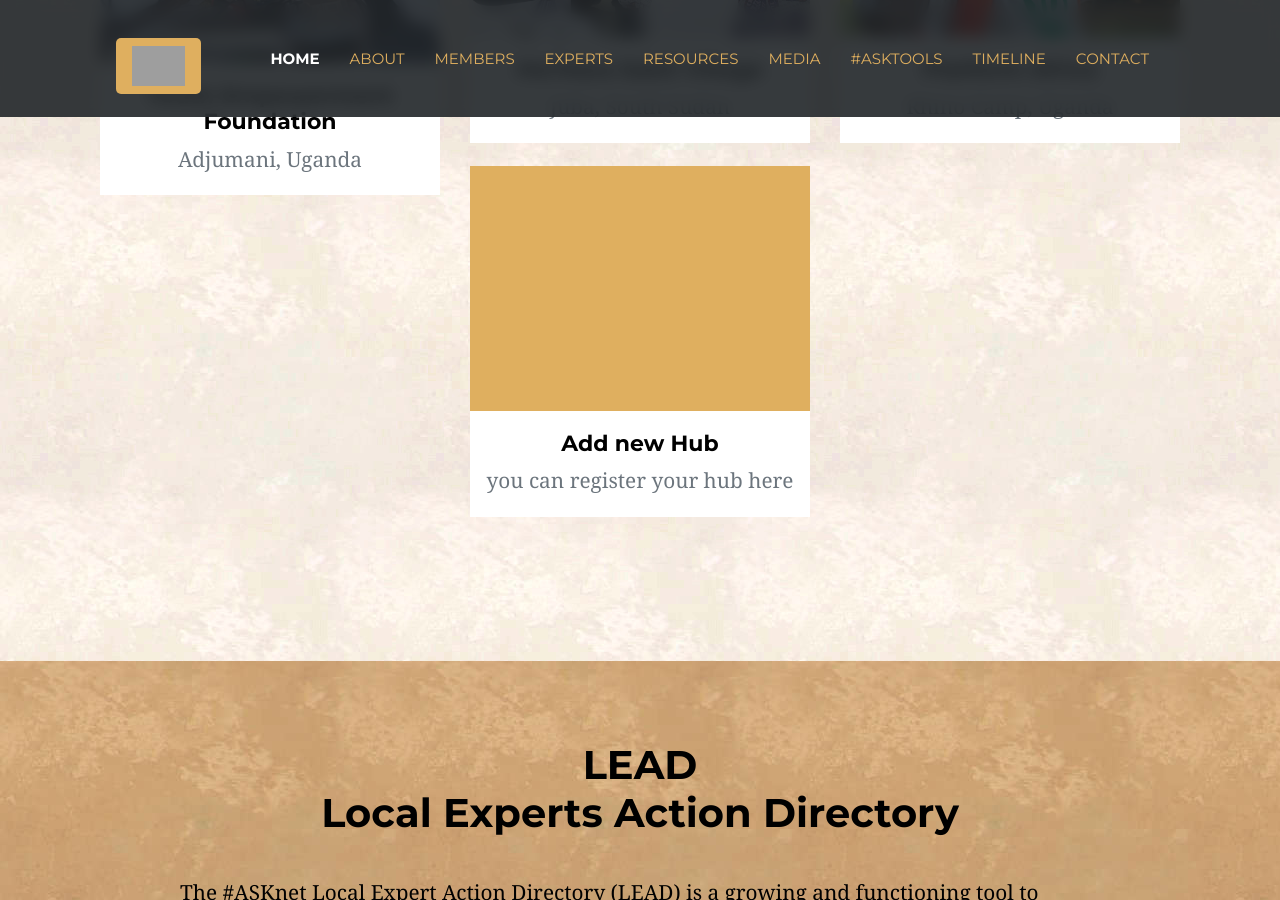
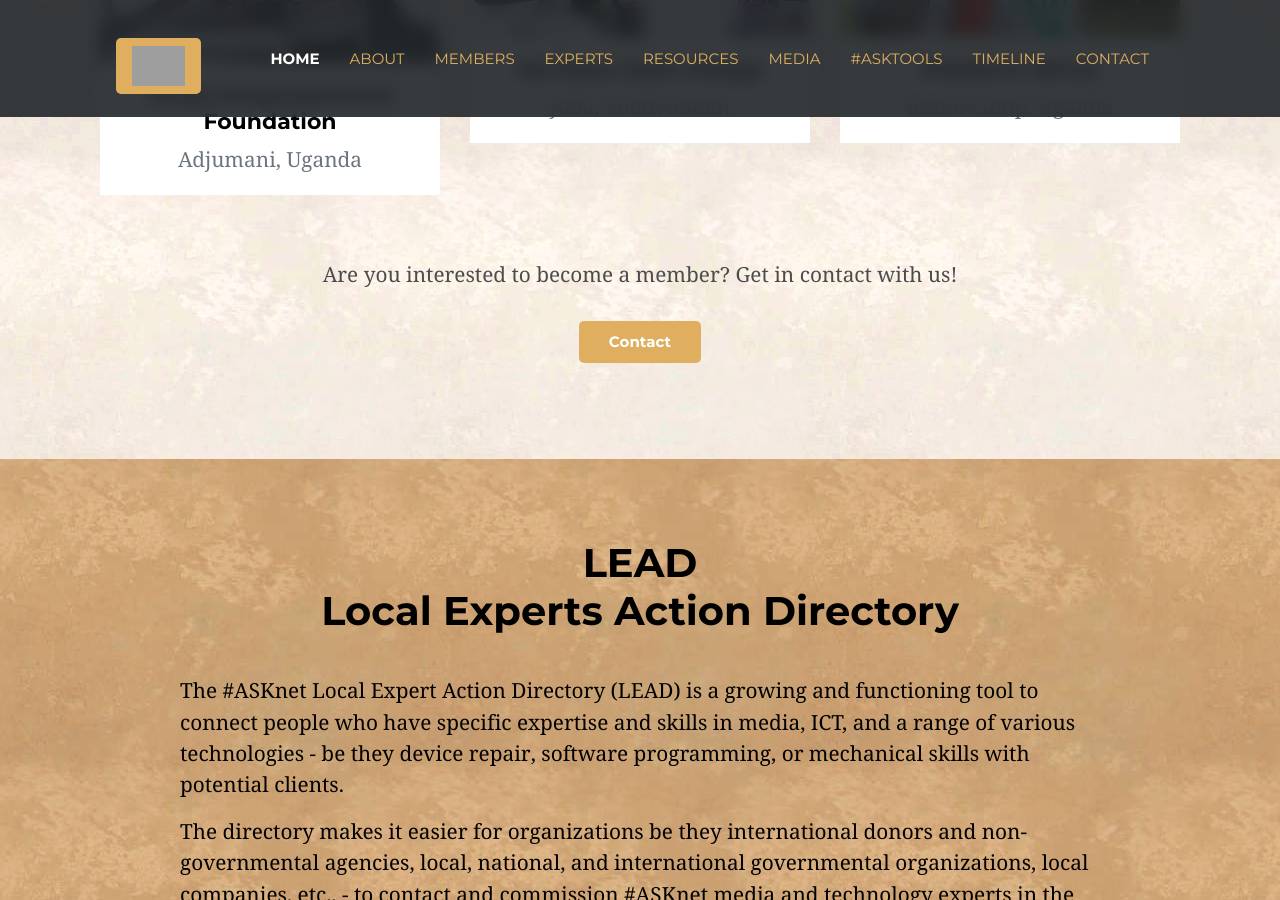
Before and after one commit to ASKnetCommunity/ASKnet.Community, a Jekyll site: the page built from index.html, in a window 1280 px wide and 900 px high, scrolled down 3413 px. Built offline with Jekyll 4.4.1, drawn with Linux system fonts in a browser that asks for light colours.

Commit message:
add link to contact form, remove "add hub" #173

```diff
--- a/_data/settings.yml
+++ b/_data/settings.yml
@@ -54,6 +54,14 @@ about:
 - {name: 'and creating communities with hands-on experience,', icon: 'fas fa-users' }
 - {name: 'while providing open access to skills and knowledge,', icon: 'fas fa-book-open' }
 - {name: 'that can impact a community using the available resources.', icon: 'fas fa-cogs' }
+
+
+#-------------------------------
+# Member Hubs Section
+
+hub-section-title: YOUTH LED HUBS
+hub-section-description: "#ASKnet is a capacity building and hub development program linking South Sudanese youth-led community hubs, be they in South Sudan or neighboring regions. \n \n The program started in 2015 with the creation of a community-based media training center, Juba’s Open Knowledge and Innovation Hub (jHUB) which aimed to provide an open forum to discuss, identify, and develop solutions for South Sudan’s post-conflict challenges. Conflict flared up again at the end of 2016 and the jHUB community was dispersed. The program has since evolved into a collection of smaller hubs and local initiatives in South Sudan and Uganda known as #ASKnet. \n \n This community continues to grow, move and intersect with other like-minded individuals and organizations at the grassroots and beyond creating opportunities for collaborations, training, and knowledge sharing. Meet the #ASKnet Hubs!"
+hub-section-contact: "Are you interested to become a member? Get in contact with us!"
 
 #-------------------------------
 # LEAD Section
@@ -159,13 +167,6 @@ services:
 
 
 #-------------------------------
-# Hubs Section
-
-hub-section-title: YOUTH LED HUBS
-hub-section-description: "#ASKnet is a capacity building and hub development program linking South Sudanese youth-led community hubs, be they in South Sudan or neighboring regions. \n \n The program started in 2015 with the creation of a community-based media training center, Juba’s Open Knowledge and Innovation Hub (jHUB) which aimed to provide an open forum to discuss, identify, and develop solutions for South Sudan’s post-conflict challenges. Conflict flared up again at the end of 2016 and the jHUB community was dispersed. The program has since evolved into a collection of smaller hubs and local initiatives in South Sudan and Uganda known as #ASKnet. \n \n This community continues to grow, move and intersect with other like-minded individuals and organizations at the grassroots and beyond creating opportunities for collaborations, training, and knowledge sharing. Meet the #ASKnet Hubs!"
-
-
-#-------------------------------
 # Client Slider Section
 
 client-slider-items:
--- a/_includes/hub-section.html
+++ b/_includes/hub-section.html
@@ -25,7 +25,8 @@
         </div>
       </div>
       {% endfor %}
-      <div class="col-md-4 col-sm-6 mb-4 shuffle-item">
+
+      {% comment %} <div class="col-md-4 col-sm-6 mb-4 shuffle-item">
         <div class="position-relative hover-wrapper">
           <div id="grid-add-item"></div>
           <a class="hover-overlay" href="https://github.com/ASKnetCommunity/ASKnet.Community/issues/new?assignees=&labels=content-submit%2Cnew-hub&template=new-hub.yml&title=Add+Hub%3A+">
@@ -38,7 +39,18 @@
           <h4>Add new Hub</h4>
           <p class="text-muted">you can register your hub here</p>
         </div>
-      </div>
+      </div> {% endcomment %}
+
+    </div>
+    <div class="row text-center">
+      <p class="text-center w-100">
+        {{ site.data.settings.hub-section-contact }}
+      </p>
+    </div>
+    <div class="row text-center">
+      <p class="text-center w-100">
+        <a class="btn btn-sm btn-primary" href="#contact">Contact</a>
+      </p>
     </div>
   </div>
 </section>
```
